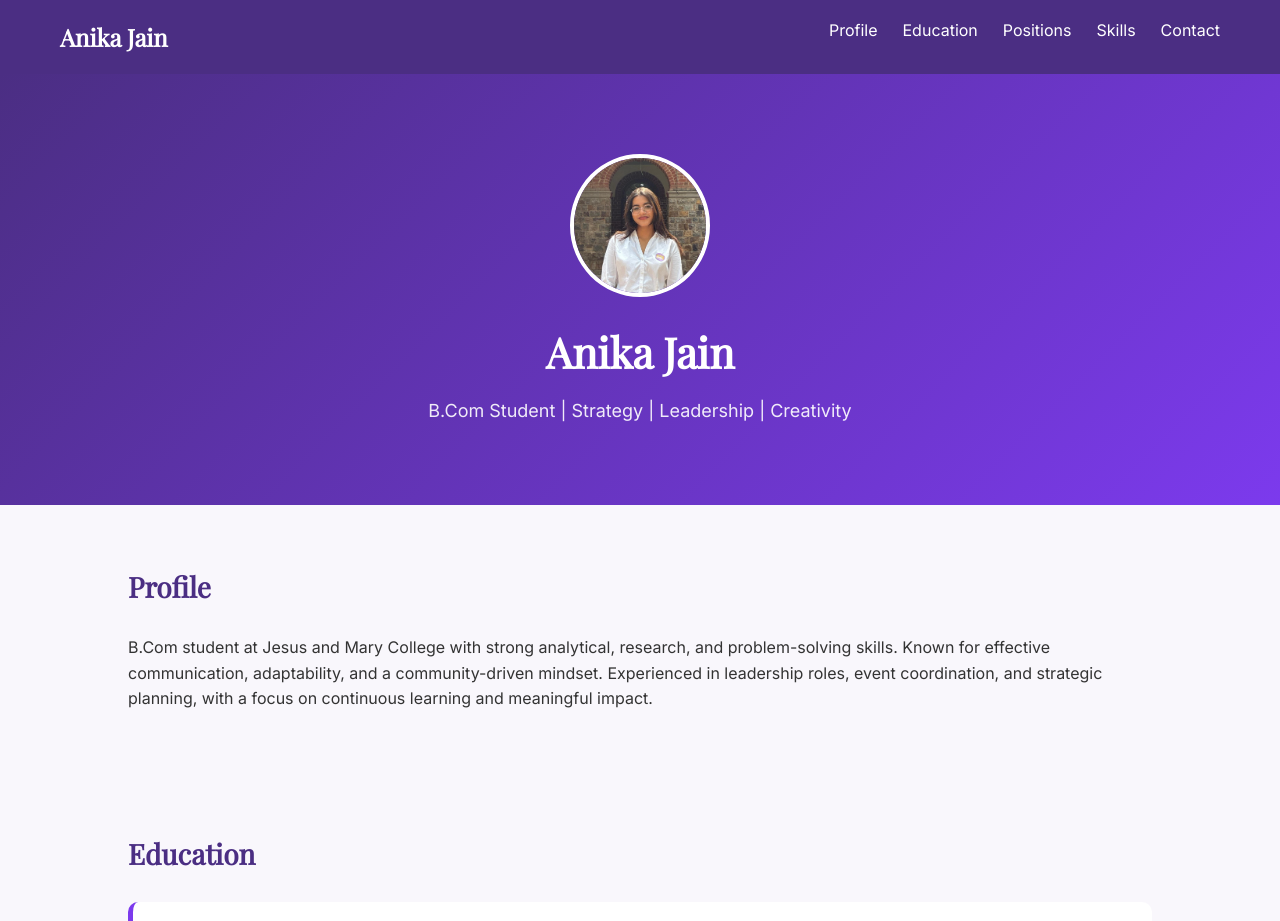
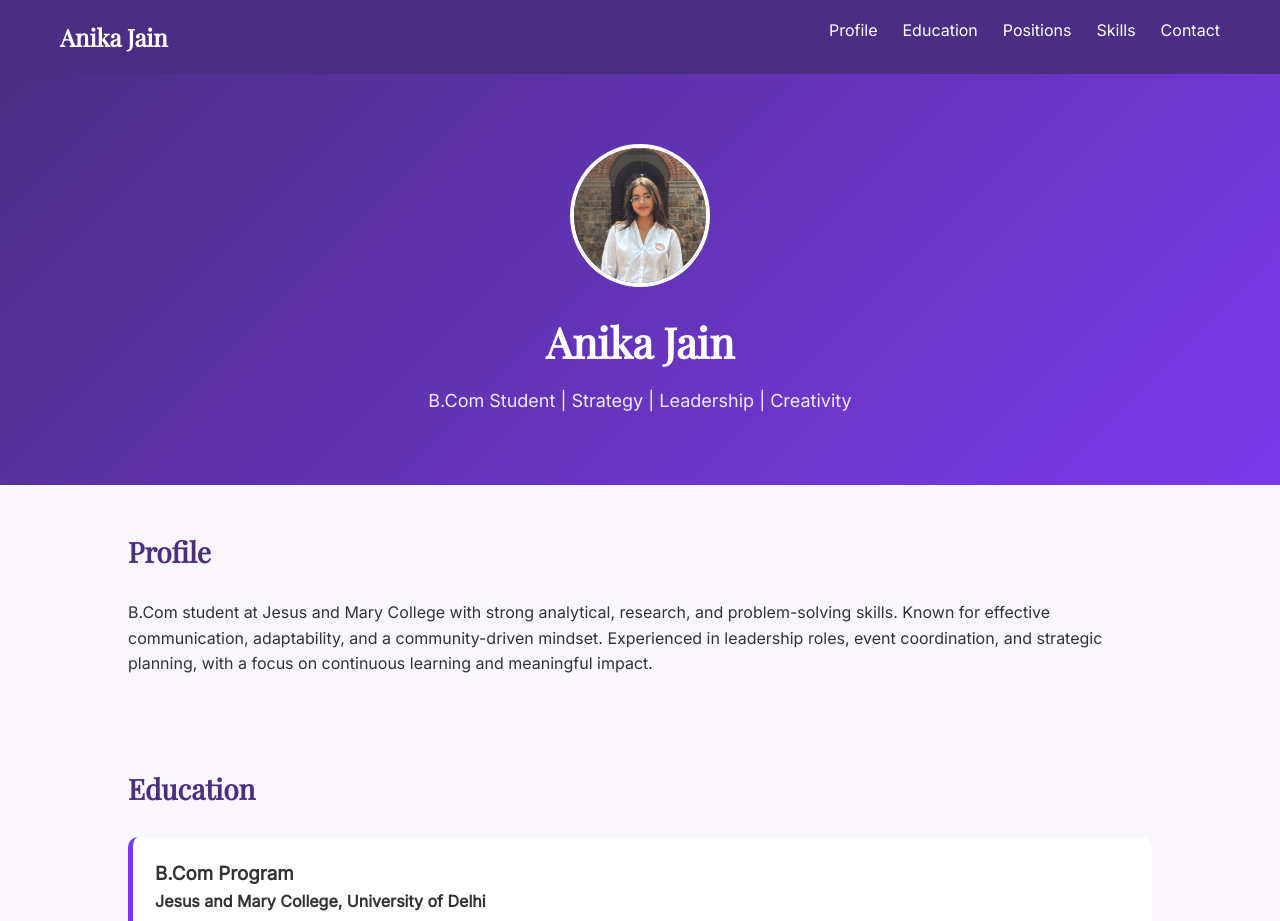
Before and after one commit to anikaa1212/resume-, a plain HTML site: page index.html in a window 1280 px wide. Shown: the top 921 px of the page. Drawn offline with nearby package versions, Linux system fonts and the light colour scheme.

Commit message:
Update style.css

```diff
--- a/style.css
+++ b/style.css
@@ -56,7 +56,7 @@ body {
 
 .hero {
     text-align: center;
-    padding: 80px 20px;
+    padding: 70px 20px;
     background: linear-gradient(135deg, #4b2e83, #7c3aed);
     color: white;
 }
@@ -81,7 +81,7 @@ body {
 
 
 .section {
-    padding: 60px 10%;
+    padding: 45px 10%;
 }
 
 .section h2 {
@@ -95,7 +95,7 @@ body {
 .card {
     background: white;
     padding: 22px;
-    margin-bottom: 20px;
+    margin-bottom: 15px;
     border-left: 5px solid #7c3aed;
     border-radius: 10px;
     transition: 0.3s ease;
```
